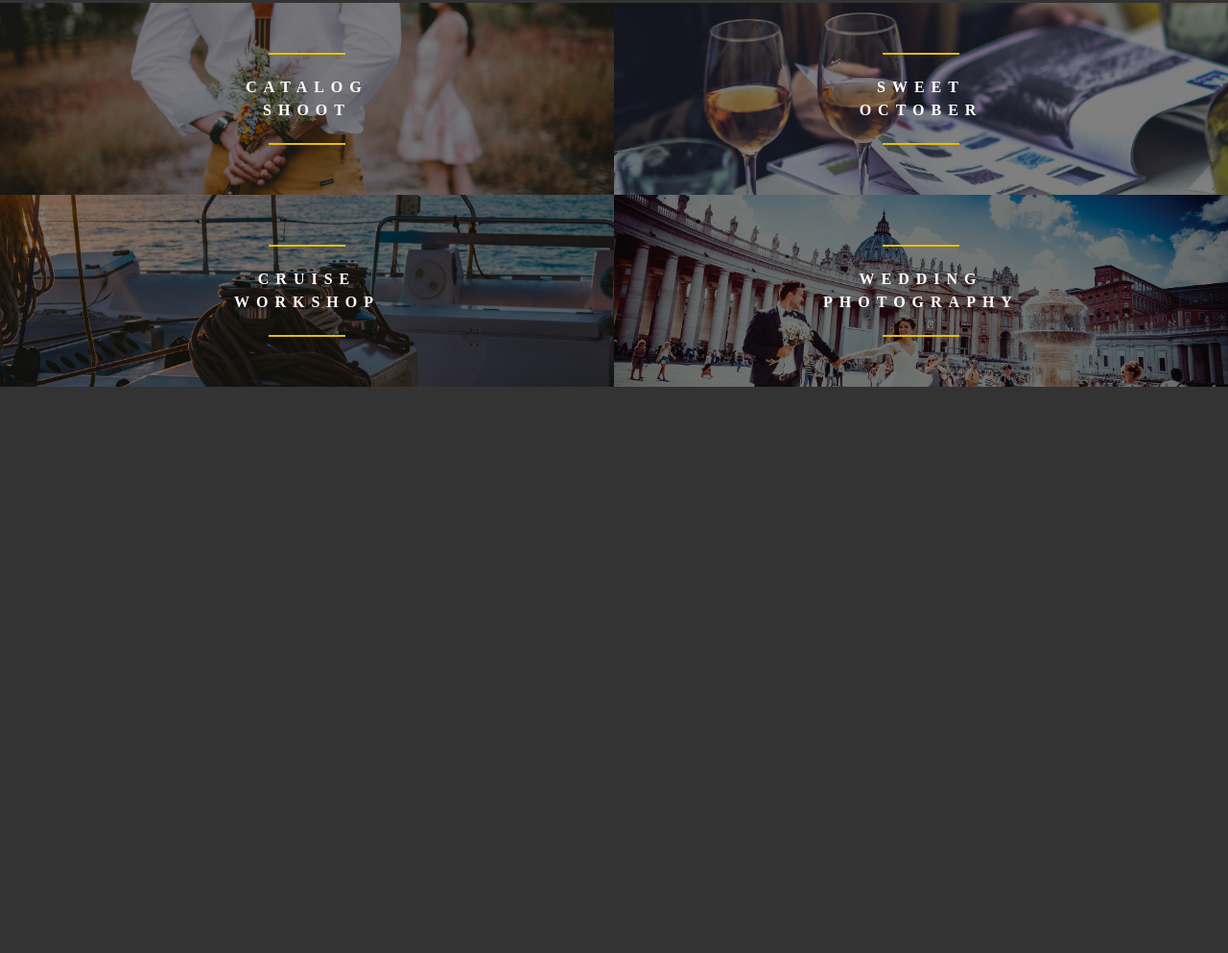
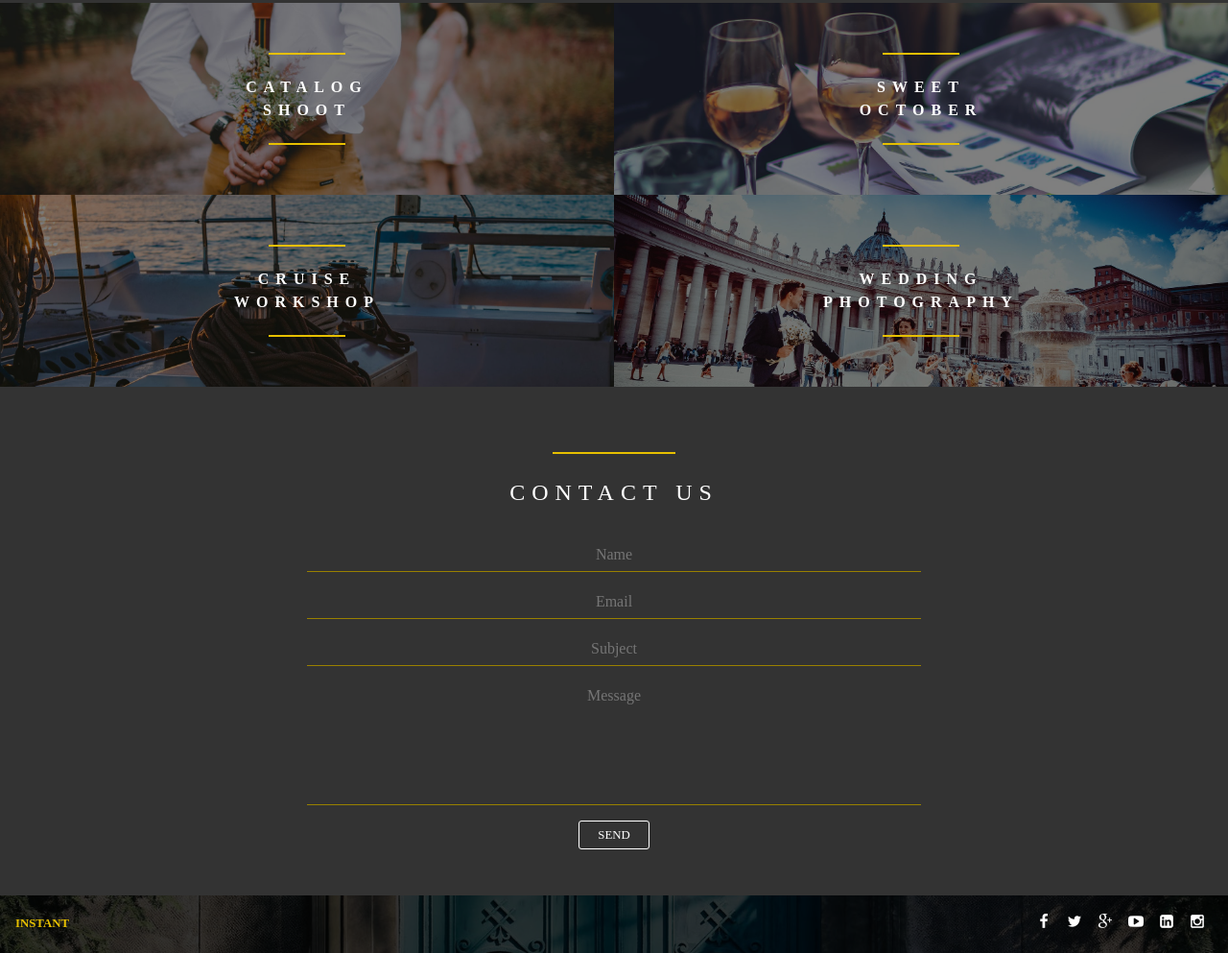
Before and after one commit to alex-chip/photo-instant, a website: page src/pug/index.pug in a window 1280 px wide. Shown: the part 1047-2040 px from the top of the page at 96% size. Before the commit the page ends 1450 px from the top, so only its background shows below. Drawn offline with nearby package versions, Linux system fonts and the light colour scheme; files that its build step writes are made by us from their sources; files whose address does not match are found by name.

Commit message:
Agregando Contacto y Footer

```diff
--- /dev/null
+++ b/src/pug/components/contact.pug
@@ -0,0 +1,8 @@
+section.Contact
+    .Contact-container
+        h2.Contact-title Contact us
+        input.Contact-inputName(type="text" placeholder="Name")
+        input.Contact-inputEmail(type="text" placeholder="Email")
+        input.Contact-inputSubject(type="text" placeholder="Subject")
+        textarea.Contact-inputMessage(placeholder="Message", cols="20", rows="5")
+        button.Contact-inputSubmit.button(type="submit") Send
--- /dev/null
+++ b/src/pug/components/footer.pug
@@ -0,0 +1,17 @@
+footer.Footer
+    .Footer-containerLogo
+        h2.Footer-title Instant
+    .Footer-containerSociales
+        ul.Footer-socialesList
+            li.Footer-socialesListItem
+                a.Footer-socialesListLink.icon-facebook(href="#")
+            li.Footer-socialesListItem
+                a.Footer-socialesListLink.icon-twitter(href="#")
+            li.Footer-socialesListItem
+                a.Footer-socialesListLink.icon-google-plus(href="#")
+            li.Footer-socialesListItem
+                a.Footer-socialesListLink.icon-youtube(href="#")
+            li.Footer-socialesListItem
+                a.Footer-socialesListLink.icon-linkedin(href="#")
+            li.Footer-socialesListItem
+                a.Footer-socialesListLink.icon-instagram(href="#")
--- a/src/pug/index.pug
+++ b/src/pug/index.pug
@@ -4,3 +4,5 @@ block content
     include ./components/banner
     include ./components/welcome
     include ./components/features
+    include ./components/contact
+    include ./components/footer
--- /dev/null
+++ b/src/scss/components/_contact.scss
@@ -0,0 +1,68 @@
+.Contact {
+    padding: 3em 0;
+    display: flex;
+    justify-content: center;
+    align-items: center;
+
+    &-container {
+        width: 80%;
+
+        @media screen and (min-width: $bp-m) {
+            width: 50%;
+        }
+    }
+
+    &-title {
+        text-transform: uppercase;
+        letter-spacing: 7px;
+        text-align: center;
+        font-weight: lighter;
+        padding-top: 1.2em;
+        position: relative;
+
+        &:before {
+            content: "";
+            position: absolute;
+            width: 30%;
+            height: 2px;
+            top: 0;
+            left: 50%;
+            transform: translate(-50%);
+            background-color: $secondary-color;
+            @media screen and (min-width: $bp-l) {
+                width: 20%;
+            }
+        }
+
+    }
+
+    &-input {
+
+        &Name,
+        &Email,
+        &Subject,
+        &Message {
+            width: 100%;
+            display: block;
+            text-align: center;
+            padding: 1.2em 0 .3em 0;
+            background: $primary-color;
+            color: #FFF;
+            border: none;
+            border-bottom: 1px solid darken($secondary-color, 15);
+            line-height: 1.5;
+        }
+
+        &Message {
+            resize: none;
+            margin-bottom: 1em;
+        }
+
+        &Submit {
+            display: table;
+            margin-left: auto;
+            margin-right: auto;
+            font-size: .8em;
+        }
+    }
+}
--- /dev/null
+++ b/src/scss/components/_footer.scss
@@ -0,0 +1,58 @@
+.Footer {
+    display: flex;
+    align-items: center;
+    height: 60px;
+    background: url('../img/07.jpg') center / cover no-repeat;
+    position: relative;
+
+    &:before {
+        content: "";
+        position: absolute;
+        width: 100%;
+        height: 100%;
+        background-color: rgba(#000, .8);
+    }
+
+    &-title {
+        margin: 0;
+        color: $secondary-color;
+        text-transform: uppercase;
+        font-size: .8em;
+        position: relative;
+        z-index: 50;
+    }
+
+    &-container {
+        &Logo{
+            width: 30%;
+            padding-left: 1em;
+        }
+
+        &Sociales {
+            width: 70%;
+        }
+    }
+
+    &-socialesList {
+        display: flex;
+        justify-content: flex-end;
+        list-style: none;
+        padding-left: 0;
+        padding-right: 1em;
+        margin-top: 0;
+        margin-bottom: 0;
+
+        &Item {
+
+        }
+
+        &Link {
+            color: #fff;
+            text-decoration: none;
+            display: block;
+            padding: 0 .5em;
+            position: relative;
+            z-index: 50;
+        }
+    }
+}
--- a/src/scss/style.scss
+++ b/src/scss/style.scss
@@ -11,3 +11,5 @@
 @import './components/banner';
 @import './components/welcome';
 @import './components/features';
+@import './components/contact';
+@import './components/footer'
```
Also changed, not shown: index.html, public/css/style.css.
